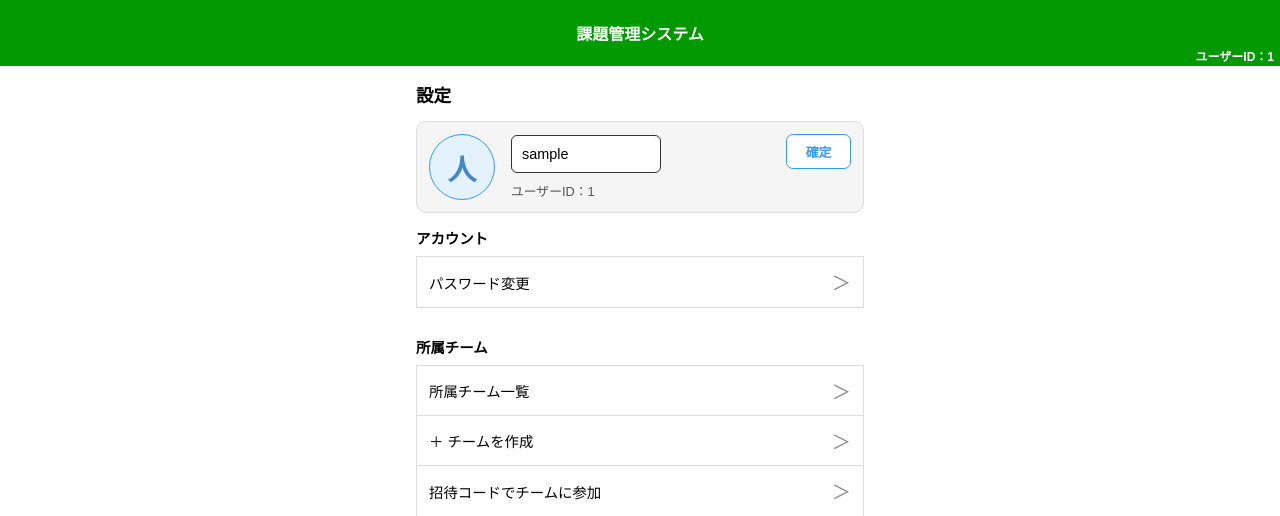
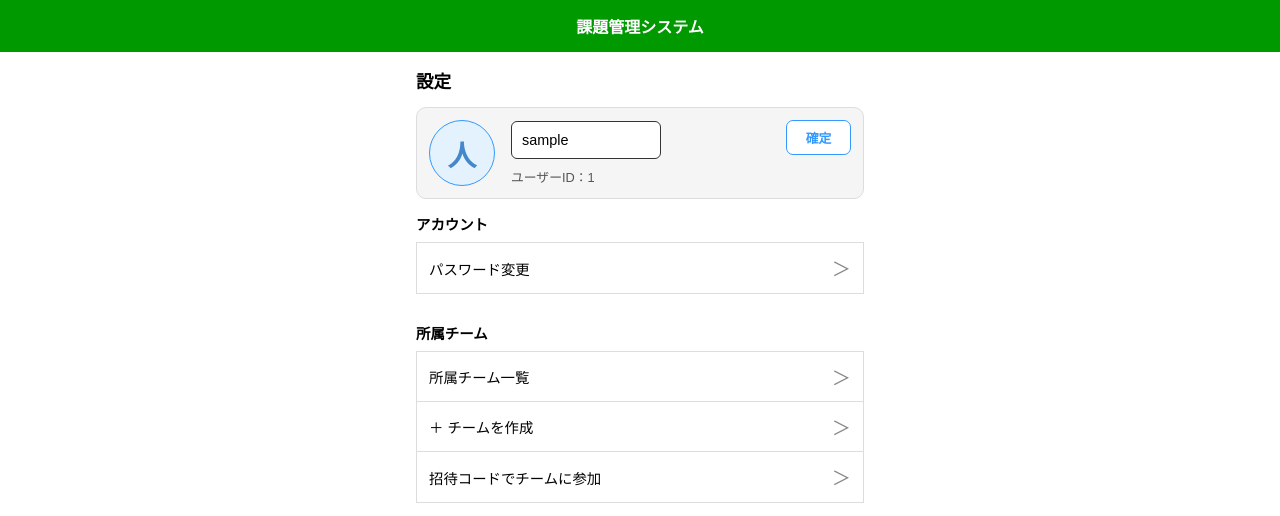
Before and after one commit to FujikawaHirono0520/teamA_graduation, a Spring app: template teama_management/src/main/resources/templates/profile.html in a window 1280 px wide. Shown: the top 516 px of the page. Run offline with Thymeleaf, Linux system fonts and the light colour scheme; the template is opened without the code that fills it: most values are stand-ins (such as "Sample title", 1, 10 or a date in 2020); data that the repository does not hold is empty.

Commit message:
設定画面html修正

```diff
--- a/teama_management/src/main/resources/templates/profile.html
+++ b/teama_management/src/main/resources/templates/profile.html
@@ -12,12 +12,12 @@
 <div class="profile-page">
 
     <!-- ヘッダー -->
-    <header class="app-header profile-header">
-        <span class="profile-header-title">課題管理システム</span>
+    <div class="profile-header-wrapper">
+        <div th:replace="~{fragments/header :: header}"></div>
         <p class="profile-header-userid">
             ユーザーID：<span th:text="${uid}"></span>
         </p>
-    </header>
+    </div>
 
     <main class="container profile-container">
 
@@ -117,6 +117,8 @@
 
     </main>
 
+    <div th:replace="~{fragments/footer :: footer}"></div>
+
 </div>
 
 <!-- ユーザー名編集処理 -->
```
